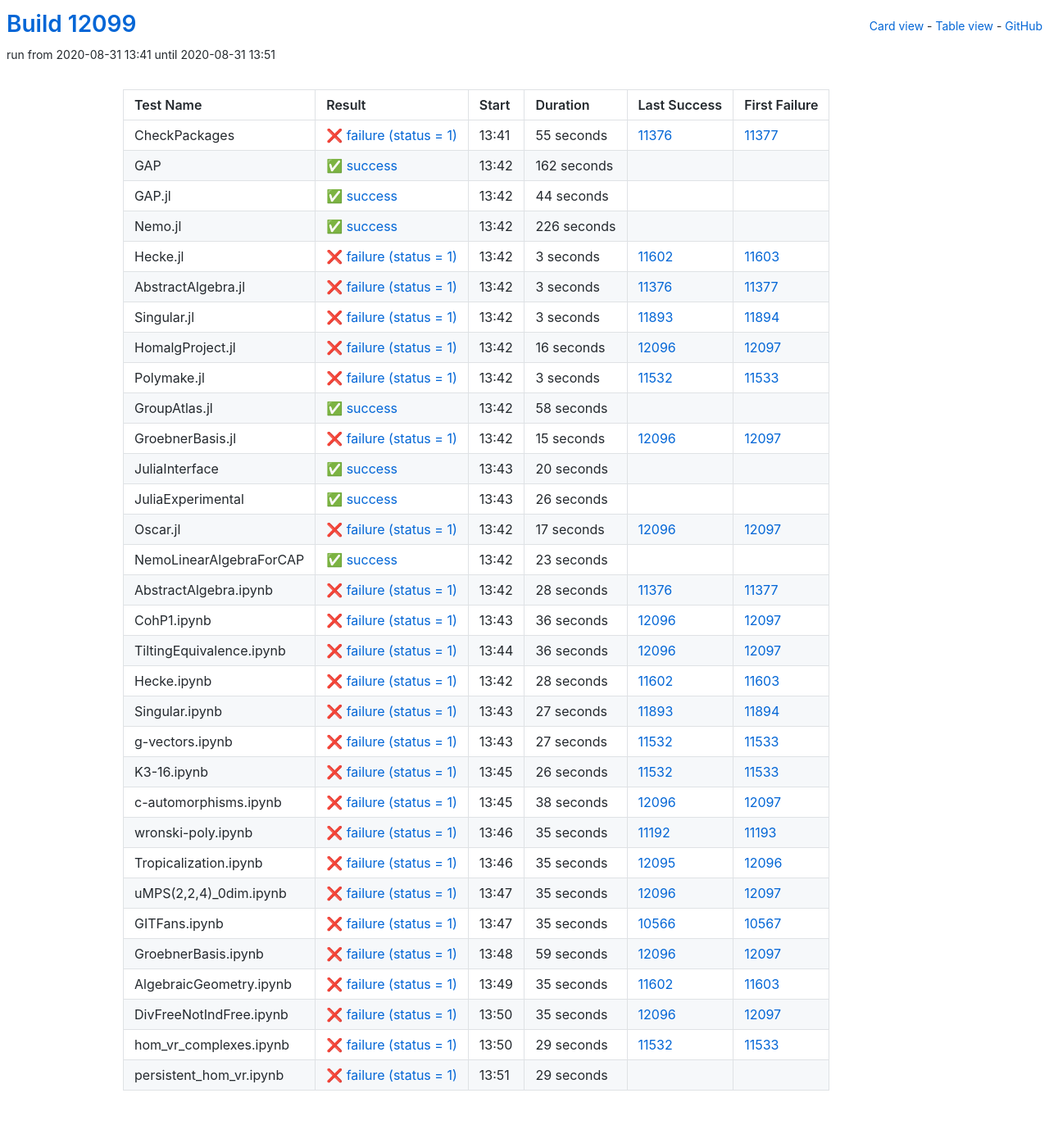
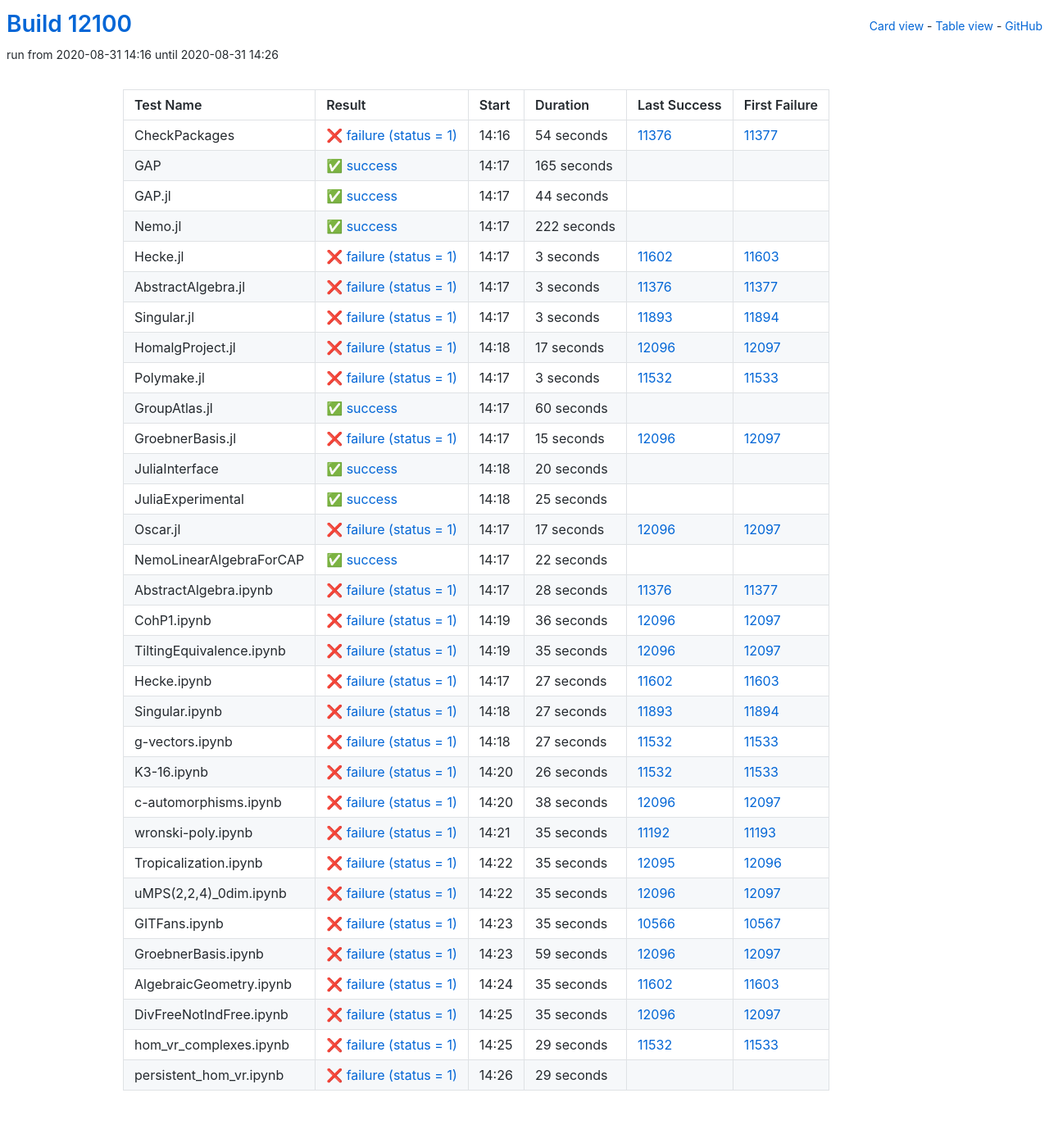
Before and after one commit to oscar-system/oscar-ci-status, a Jekyll site: the page built from table.html, in a window 1280 px wide. Shown: the whole page at 82% size. Built offline with Jekyll 4.4.1, drawn with Linux system fonts in a browser that asks for light colours.

Commit message:
Build #12100

```diff
--- a/_data/ci.yml
+++ b/_data/ci.yml
@@ -1,6 +1,6 @@
 ---
-build: 12099
-build_url: https://oscarci.mathematik.uni-kl.de/job/oscar/12099/
+build: 12100
+build_url: https://oscarci.mathematik.uni-kl.de/job/oscar/12100/
 job: oscar
 organization: oscar-system
 repo: oscar-ci-status
@@ -8,32 +8,32 @@
 tests:
 - name: CheckPackages
   id: checkpackages
-  log: https://oscarci.mathematik.uni-kl.de/job/oscar/12099/artifact/logs/build-12099/CheckPackages.log
-  start: 2020-08-31 13:41
+  log: https://oscarci.mathematik.uni-kl.de/job/oscar/12100/artifact/logs/build-12100/CheckPackages.log
+  start: 2020-08-31 14:16
   success: false
   exitcode: 1
   status: failure
-  duration: 55
+  duration: 54
   last_success: 11376
   last_success_url: https://oscarci.mathematik.uni-kl.de/job/oscar/11376/
   first_failure: 11377
   first_failure_url: https://oscarci.mathematik.uni-kl.de/job/oscar/11377/
 - name: GAP
   id: gap
-  log: https://oscarci.mathematik.uni-kl.de/job/oscar/12099/artifact/logs/build-12099/GAP.log
-  start: 2020-08-31 13:42
+  log: https://oscarci.mathematik.uni-kl.de/job/oscar/12100/artifact/logs/build-12100/GAP.log
+  start: 2020-08-31 14:17
   success: true
   exitcode: 0
   status: success
-  duration: 162
+  duration: 165
   last_success: false
   last_success_url:
   first_failure: false
   first_failure_url:
 - name: GAP.jl
   id: gap-jl
-  log: https://oscarci.mathematik.uni-kl.de/job/oscar/12099/artifact/logs/build-12099/GAP.jl.log
-  start: 2020-08-31 13:42
+  log: https://oscarci.mathematik.uni-kl.de/job/oscar/12100/artifact/logs/build-12100/GAP.jl.log
+  start: 2020-08-31 14:17
   success: true
   exitcode: 0
   status: success
@@ -44,20 +44,20 @@
   first_failure_url:
 - name: Nemo.jl
   id: nemo-jl
-  log: https://oscarci.mathematik.uni-kl.de/job/oscar/12099/artifact/logs/build-12099/Nemo.jl.log
-  start: 2020-08-31 13:42
+  log: https://oscarci.mathematik.uni-kl.de/job/oscar/12100/artifact/logs/build-12100/Nemo.jl.log
+  start: 2020-08-31 14:17
   success: true
   exitcode: 0
   status: success
-  duration: 226
+  duration: 222
   last_success: false
   last_success_url:
   first_failure: false
   first_failure_url:
 - name: Hecke.jl
   id: hecke-jl
-  log: https://oscarci.mathematik.uni-kl.de/job/oscar/12099/artifact/logs/build-12099/Hecke.jl.log
-  start: 2020-08-31 13:42
+  log: https://oscarci.mathematik.uni-kl.de/job/oscar/12100/artifact/logs/build-12100/Hecke.jl.log
+  start: 2020-08-31 14:17
   success: false
   exitcode: 1
   status: failure
@@ -68,8 +68,8 @@
   first_failure_url: https://oscarci.mathematik.uni-kl.de/job/oscar/11603/
 - name: AbstractAlgebra.jl
   id: abstractalgebra-jl
-  log: https://oscarci.mathematik.uni-kl.de/job/oscar/12099/artifact/logs/build-12099/AbstractAlgebra.jl.log
-  start: 2020-08-31 13:42
+  log: https://oscarci.mathematik.uni-kl.de/job/oscar/12100/artifact/logs/build-12100/AbstractAlgebra.jl.log
+  start: 2020-08-31 14:17
   success: false
   exitcode: 1
   status: failure
@@ -80,8 +80,8 @@
   first_failure_url: https://oscarci.mathematik.uni-kl.de/job/oscar/11377/
 - name: Singular.jl
   id: singular-jl
-  log: https://oscarci.mathematik.uni-kl.de/job/oscar/12099/artifact/logs/build-12099/Singular.jl.log
-  start: 2020-08-31 13:42
+  log: https://oscarci.mathematik.uni-kl.de/job/oscar/12100/artifact/logs/build-12100/Singular.jl.log
+  start: 2020-08-31 14:17
   success: false
   exitcode: 1
   status: failure
@@ -92,20 +92,20 @@
   first_failure_url: https://oscarci.mathematik.uni-kl.de/job/oscar/11894/
 - name: HomalgProject.jl
   id: homalgproject-jl
-  log: https://oscarci.mathematik.uni-kl.de/job/oscar/12099/artifact/logs/build-12099/HomalgProject.jl.log
-  start: 2020-08-31 13:42
+  log: https://oscarci.mathematik.uni-kl.de/job/oscar/12100/artifact/logs/build-12100/HomalgProject.jl.log
+  start: 2020-08-31 14:18
   success: false
   exitcode: 1
   status: failure
-  duration: 16
+  duration: 17
   last_success: 12096
   last_success_url: https://oscarci.mathematik.uni-kl.de/job/oscar/12096/
   first_failure: 12097
   first_failure_url: https://oscarci.mathematik.uni-kl.de/job/oscar/12097/
 - name: Polymake.jl
   id: polymake-jl
-  log: https://oscarci.mathematik.uni-kl.de/job/oscar/12099/artifact/logs/build-12099/Polymake.jl.log
-  start: 2020-08-31 13:42
+  log: https://oscarci.mathematik.uni-kl.de/job/oscar/12100/artifact/logs/build-12100/Polymake.jl.log
+  start: 2020-08-31 14:17
   success: false
   exitcode: 1
   status: failure
@@ -116,20 +116,20 @@
   first_failure_url: https://oscarci.mathematik.uni-kl.de/job/oscar/11533/
 - name: GroupAtlas.jl
   id: groupatlas-jl
-  log: https://oscarci.mathematik.uni-kl.de/job/oscar/12099/artifact/logs/build-12099/GroupAtlas.jl.log
-  start: 2020-08-31 13:42
+  log: https://oscarci.mathematik.uni-kl.de/job/oscar/12100/artifact/logs/build-12100/GroupAtlas.jl.log
+  start: 2020-08-31 14:17
   success: true
   exitcode: 0
   status: success
-  duration: 58
+  duration: 60
   last_success: false
   last_success_url:
   first_failure: false
   first_failure_url:
 - name: GroebnerBasis.jl
   id: groebnerbasis-jl
-  log: https://oscarci.mathematik.uni-kl.de/job/oscar/12099/artifact/logs/build-12099/GroebnerBasis.jl.log
-  start: 2020-08-31 13:42
+  log: https://oscarci.mathematik.uni-kl.de/job/oscar/12100/artifact/logs/build-12100/GroebnerBasis.jl.log
+  start: 2020-08-31 14:17
   success: false
   exitcode: 1
   status: failure
@@ -140,8 +140,8 @@
   first_failure_url: https://oscarci.mathematik.uni-kl.de/job/oscar/12097/
 - name: JuliaInterface
   id: juliainterface
-  log: https://oscarci.mathematik.uni-kl.de/job/oscar/12099/artifact/logs/build-12099/JuliaInterface.log
-  start: 2020-08-31 13:43
+  log: https://oscarci.mathematik.uni-kl.de/job/oscar/12100/artifact/logs/build-12100/JuliaInterface.log
+  start: 2020-08-31 14:18
   success: true
   exitcode: 0
   status: success
@@ -152,20 +152,20 @@
   first_failure_url:
 - name: JuliaExperimental
   id: juliaexperimental
-  log: https://oscarci.mathematik.uni-kl.de/job/oscar/12099/artifact/logs/build-12099/JuliaExperimental.log
-  start: 2020-08-31 13:43
+  log: https://oscarci.mathematik.uni-kl.de/job/oscar/12100/artifact/logs/build-12100/JuliaExperimental.log
+  start: 2020-08-31 14:18
   success: true
   exitcode: 0
   status: success
-  duration: 26
+  duration: 25
   last_success: false
   last_success_url:
   first_failure: false
   first_failure_url:
 - name: Oscar.jl
   id: oscar-jl
-  log: https://oscarci.mathematik.uni-kl.de/job/oscar/12099/artifact/logs/build-12099/Oscar.jl.log
-  start: 2020-08-31 13:42
+  log: https://oscarci.mathematik.uni-kl.de/job/oscar/12100/artifact/logs/build-12100/Oscar.jl.log
+  start: 2020-08-31 14:17
   success: false
   exitcode: 1
   status: failure
@@ -176,20 +176,20 @@
   first_failure_url: https://oscarci.mathematik.uni-kl.de/job/oscar/12097/
 - name: NemoLinearAlgebraForCAP
   id: nemolinearalgebraforcap
-  log: https://oscarci.mathematik.uni-kl.de/job/oscar/12099/artifact/logs/build-12099/NemoLinearAlgebraForCAP.log
-  start: 2020-08-31 13:42
+  log: https://oscarci.mathematik.uni-kl.de/job/oscar/12100/artifact/logs/build-12100/NemoLinearAlgebraForCAP.log
+  start: 2020-08-31 14:17
   success: true
   exitcode: 0
   status: success
-  duration: 23
+  duration: 22
   last_success: false
   last_success_url:
   first_failure: false
   first_failure_url:
 - name: AbstractAlgebra.ipynb
   id: abstractalgebra-ipynb
-  log: https://oscarci.mathematik.uni-kl.de/job/oscar/12099/artifact/logs/build-12099/AbstractAlgebra.ipynb.log
-  start: 2020-08-31 13:42
+  log: https://oscarci.mathematik.uni-kl.de/job/oscar/12100/artifact/logs/build-12100/AbstractAlgebra.ipynb.log
+  start: 2020-08-31 14:17
   success: false
   exitcode: 1
   status: failure
@@ -200,8 +200,8 @@
   first_failure_url: https://oscarci.mathematik.uni-kl.de/job/oscar/11377/
 - name: CohP1.ipynb
   id: cohp1-ipynb
-  log: https://oscarci.mathematik.uni-kl.de/job/oscar/12099/artifact/logs/build-12099/CohP1.ipynb.log
-  start: 2020-08-31 13:43
+  log: https://oscarci.mathematik.uni-kl.de/job/oscar/12100/artifact/logs/build-12100/CohP1.ipynb.log
+  start: 2020-08-31 14:19
   success: false
   exitcode: 1
   status: failure
@@ -212,32 +212,32 @@
   first_failure_url: https://oscarci.mathematik.uni-kl.de/job/oscar/12097/
 - name: TiltingEquivalence.ipynb
   id: tiltingequivalence-ipynb
-  log: https://oscarci.mathematik.uni-kl.de/job/oscar/12099/artifact/logs/build-12099/TiltingEquivalence.ipynb.log
-  start: 2020-08-31 13:44
+  log: https://oscarci.mathematik.uni-kl.de/job/oscar/12100/artifact/logs/build-12100/TiltingEquivalence.ipynb.log
+  start: 2020-08-31 14:19
   success: false
   exitcode: 1
   status: failure
-  duration: 36
+  duration: 35
   last_success: 12096
   last_success_url: https://oscarci.mathematik.uni-kl.de/job/oscar/12096/
   first_failure: 12097
   first_failure_url: https://oscarci.mathematik.uni-kl.de/job/oscar/12097/
 - name: Hecke.ipynb
   id: hecke-ipynb
-  log: https://oscarci.mathematik.uni-kl.de/job/oscar/12099/artifact/logs/build-12099/Hecke.ipynb.log
-  start: 2020-08-31 13:42
+  log: https://oscarci.mathematik.uni-kl.de/job/oscar/12100/artifact/logs/build-12100/Hecke.ipynb.log
+  start: 2020-08-31 14:17
   success: false
   exitcode: 1
   status: failure
-  duration: 28
+  duration: 27
   last_success: 11602
   last_success_url: https://oscarci.mathematik.uni-kl.de/job/oscar/11602/
   first_failure: 11603
   first_failure_url: https://oscarci.mathematik.uni-kl.de/job/oscar/11603/
 - name: Singular.ipynb
   id: singular-ipynb
-  log: https://oscarci.mathematik.uni-kl.de/job/oscar/12099/artifact/logs/build-12099/Singular.ipynb.log
-  start: 2020-08-31 13:43
+  log: https://oscarci.mathematik.uni-kl.de/job/oscar/12100/artifact/logs/build-12100/Singular.ipynb.log
+  start: 2020-08-31 14:18
   success: false
   exitcode: 1
   status: failure
@@ -248,8 +248,8 @@
   first_failure_url: https://oscarci.mathematik.uni-kl.de/job/oscar/11894/
 - name: g-vectors.ipynb
   id: g-vectors-ipynb
-  log: https://oscarci.mathematik.uni-kl.de/job/oscar/12099/artifact/logs/build-12099/g-vectors.ipynb.log
-  start: 2020-08-31 13:43
+  log: https://oscarci.mathematik.uni-kl.de/job/oscar/12100/artifact/logs/build-12100/g-vectors.ipynb.log
+  start: 2020-08-31 14:18
   success: false
   exitcode: 1
   status: failure
@@ -260,8 +260,8 @@
   first_failure_url: https://oscarci.mathematik.uni-kl.de/job/oscar/11533/
 - name: K3-16.ipynb
   id: k3-16-ipynb
-  log: https://oscarci.mathematik.uni-kl.de/job/oscar/12099/artifact/logs/build-12099/K3-16.ipynb.log
-  start: 2020-08-31 13:45
+  log: https://oscarci.mathematik.uni-kl.de/job/oscar/12100/artifact/logs/build-12100/K3-16.ipynb.log
+  start: 2020-08-31 14:20
   success: false
   exitcode: 1
   status: failure
@@ -272,8 +272,8 @@
   first_failure_url: https://oscarci.mathematik.uni-kl.de/job/oscar/11533/
 - name: c-automorphisms.ipynb
   id: c-automorphisms-ipynb
-  log: https://oscarci.mathematik.uni-kl.de/job/oscar/12099/artifact/logs/build-12099/c-automorphisms.ipynb.log
-  start: 2020-08-31 13:45
+  log: https://oscarci.mathematik.uni-kl.de/job/oscar/12100/artifact/logs/build-12100/c-automorphisms.ipynb.log
+  start: 2020-08-31 14:20
   success: false
   exitcode: 1
   status: failure
@@ -284,8 +284,8 @@
   first_failure_url: https://oscarci.mathematik.uni-kl.de/job/oscar/12097/
 - name: wronski-poly.ipynb
   id: wronski-poly-ipynb
-  log: https://oscarci.mathematik.uni-kl.de/job/oscar/12099/artifact/logs/build-12099/wronski-poly.ipynb.log
-  start: 2020-08-31 13:46
+  log: https://oscarci.mathematik.uni-kl.de/job/oscar/12100/artifact/logs/build-12100/wronski-poly.ipynb.log
+  start: 2020-08-31 14:21
   success: false
   exitcode: 1
   status: failure
@@ -296,8 +296,8 @@
   first_failure_url: https://oscarci.mathematik.uni-kl.de/job/oscar/11193/
 - name: Tropicalization.ipynb
   id: tropicalization-ipynb
-  log: https://oscarci.mathematik.uni-kl.de/job/oscar/12099/artifact/logs/build-12099/Tropicalization.ipynb.log
-  start: 2020-08-31 13:46
+  log: https://oscarci.mathematik.uni-kl.de/job/oscar/12100/artifact/logs/build-12100/Tropicalization.ipynb.log
+  start: 2020-08-31 14:22
   success: false
   exitcode: 1
   status: failure
@@ -308,8 +308,8 @@
   first_failure_url: https://oscarci.mathematik.uni-kl.de/job/oscar/12096/
 - name: uMPS(2,2,4)_0dim.ipynb
   id: umps-2-2-4-0dim-ipynb
-  log: https://oscarci.mathematik.uni-kl.de/job/oscar/12099/artifact/logs/build-12099/uMPS-2-2-4-_0dim.ipynb.log
-  start: 2020-08-31 13:47
+  log: https://oscarci.mathematik.uni-kl.de/job/oscar/12100/artifact/logs/build-12100/uMPS-2-2-4-_0dim.ipynb.log
+  start: 2020-08-31 14:22
   success: false
   exitcode: 1
   status: failure
@@ -320,8 +320,8 @@
   first_failure_url: https://oscarci.mathematik.uni-kl.de/job/oscar/12097/
 - name: GITFans.ipynb
   id: gitfans-ipynb
-  log: https://oscarci.mathematik.uni-kl.de/job/oscar/12099/artifact/logs/build-12099/GITFans.ipynb.log
-  start: 2020-08-31 13:47
+  log: https://oscarci.mathematik.uni-kl.de/job/oscar/12100/artifact/logs/build-12100/GITFans.ipynb.log
+  start: 2020-08-31 14:23
   success: false
   exitcode: 1
   status: failure
@@ -332,8 +332,8 @@
   first_failure_url: https://oscarci.mathematik.uni-kl.de/job/oscar/10567/
 - name: GroebnerBasis.ipynb
   id: groebnerbasis-ipynb
-  log: https://oscarci.mathematik.uni-kl.de/job/oscar/12099/artifact/logs/build-12099/GroebnerBasis.ipynb.log
-  start: 2020-08-31 13:48
+  log: https://oscarci.mathematik.uni-kl.de/job/oscar/12100/artifact/logs/build-12100/GroebnerBasis.ipynb.log
+  start: 2020-08-31 14:23
   success: false
   exitcode: 1
   status: failure
@@ -344,8 +344,8 @@
   first_failure_url: https://oscarci.mathematik.uni-kl.de/job/oscar/12097/
 - name: AlgebraicGeometry.ipynb
   id: algebraicgeometry-ipynb
-  log: https://oscarci.mathematik.uni-kl.de/job/oscar/12099/artifact/logs/build-12099/AlgebraicGeometry.ipynb.log
-  start: 2020-08-31 13:49
+  log: https://oscarci.mathematik.uni-kl.de/job/oscar/12100/artifact/logs/build-12100/AlgebraicGeometry.ipynb.log
+  start: 2020-08-31 14:24
   success: false
   exitcode: 1
   status: failure
@@ -356,8 +356,8 @@
   first_failure_url: https://oscarci.mathematik.uni-kl.de/job/oscar/11603/
 - name: DivFreeNotIndFree.ipynb
   id: divfreenotindfree-ipynb
-  log: https://oscarci.mathematik.uni-kl.de/job/oscar/12099/artifact/logs/build-12099/DivFreeNotIndFree.ipynb.log
-  start: 2020-08-31 13:50
+  log: https://oscarci.mathematik.uni-kl.de/job/oscar/12100/artifact/logs/build-12100/DivFreeNotIndFree.ipynb.log
+  start: 2020-08-31 14:25
   success: false
   exitcode: 1
   status: failure
@@ -368,8 +368,8 @@
   first_failure_url: https://oscarci.mathematik.uni-kl.de/job/oscar/12097/
 - name: hom_vr_complexes.ipynb
   id: hom-vr-complexes-ipynb
-  log: https://oscarci.mathematik.uni-kl.de/job/oscar/12099/artifact/logs/build-12099/hom_vr_complexes.ipynb.log
-  start: 2020-08-31 13:50
+  log: https://oscarci.mathematik.uni-kl.de/job/oscar/12100/artifact/logs/build-12100/hom_vr_complexes.ipynb.log
+  start: 2020-08-31 14:25
   success: false
   exitcode: 1
   status: failure
@@ -380,8 +380,8 @@
   first_failure_url: https://oscarci.mathematik.uni-kl.de/job/oscar/11533/
 - name: persistent_hom_vr.ipynb
   id: persistent-hom-vr-ipynb
-  log: https://oscarci.mathematik.uni-kl.de/job/oscar/12099/artifact/logs/build-12099/persistent_hom_vr.ipynb.log
-  start: 2020-08-31 13:51
+  log: https://oscarci.mathematik.uni-kl.de/job/oscar/12100/artifact/logs/build-12100/persistent_hom_vr.ipynb.log
+  start: 2020-08-31 14:26
   success: false
   exitcode: 1
   status: failure
```
Also changed, not shown: README.md.
